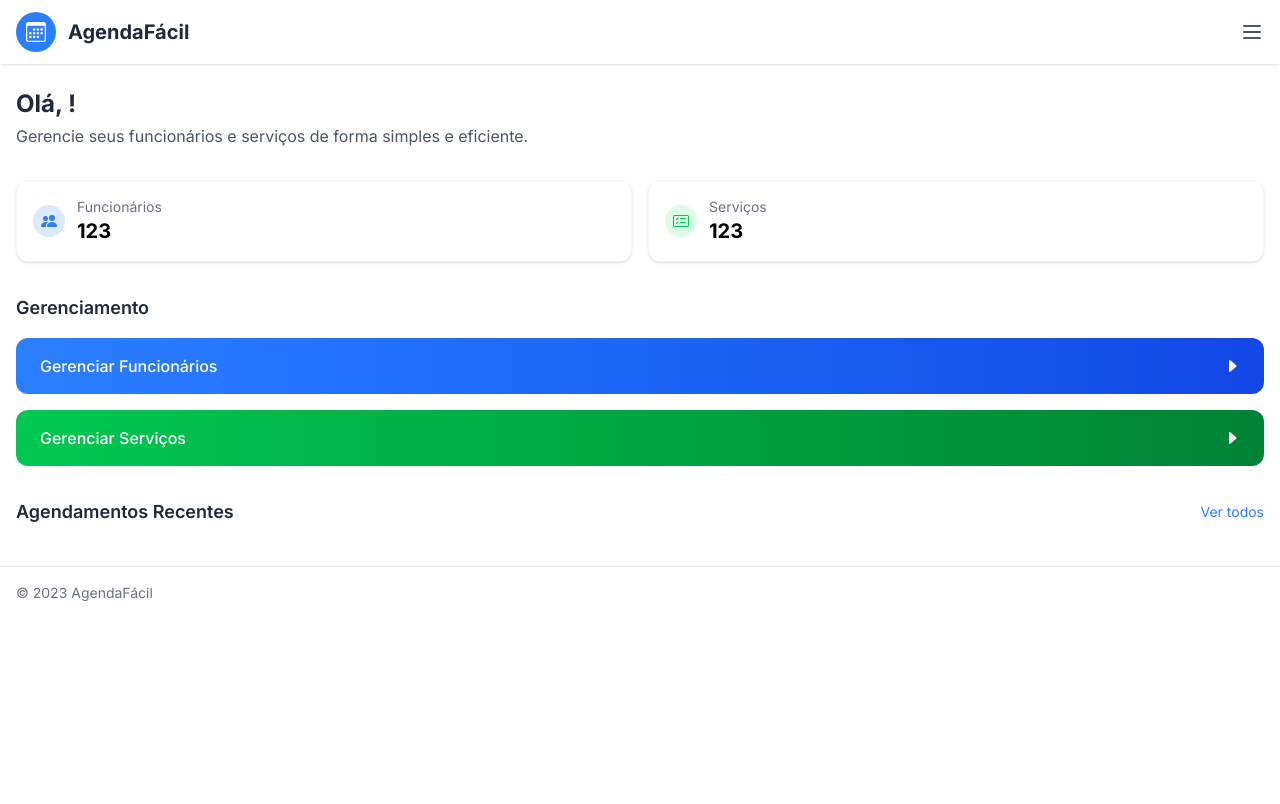
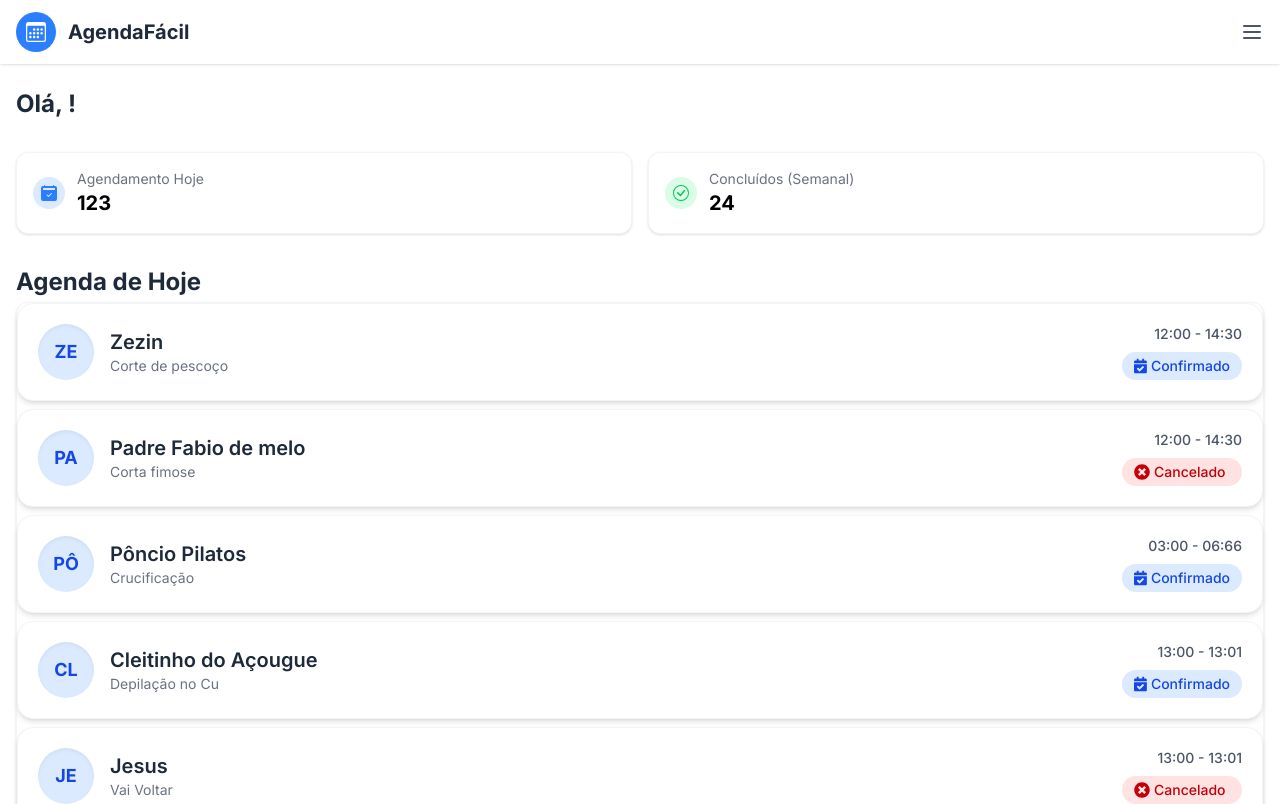
Before and after one commit to leonvaloes/agenda-do-barbeiro-front, a Next.js app: page /admin/funcionario in a window 1280 px wide. Shown: the top 804 px of the page. Built offline with nearby package versions, Linux system fonts and the light colour scheme; no server answers.

Commit message:
feat: visão dos funcionarios

```diff
--- a/src/app/admin/funcionario/page.js
+++ b/src/app/admin/funcionario/page.js
@@ -3,8 +3,9 @@
 import { useEffect, useState } from 'react';
 import { useRouter } from 'next/navigation';
 
-import { BsCalendar2CheckFill, BsFillPeopleFill, BsCardChecklist, BsFillStarFill, BsCaretRightFill } from "react-icons/bs";
+import { BsCalendar2CheckFill, BsFillPeopleFill, BsCardChecklist, BsFillStarFill, BsCaretRightFill, BsCheck, BsCheckCircle } from "react-icons/bs";
 import Cookies from 'js-cookie';
+import { AppointmentList } from '@/components/appointmentCard/AppointmentList';
 
 
 function page() {
@@ -12,38 +13,91 @@ function page() {
     const [dadosAtendente, setDadosAtendente] = useState(null);
     const [dadosUserAtendente, setDadosUserAtendente] = useState(null);
 
+    const agendamentos = [
+        {
+            nome: 'Zezin',
+            servico_name: 'Corte de pescoço',
+            horario_inicio: '12:00',
+            horario_fim: '14:30',
+            status: 'confirmado',
+        },
+        {
+            nome: 'Padre Fabio de melo',
+            servico_name: 'Corta fimose',
+            horario_inicio: '12:00',
+            horario_fim: '14:30',
+            status: 'cancelado',
+        },
+        {
+            nome: 'Pôncio Pilatos',
+            servico_name: 'Crucificação',
+            horario_inicio: '03:00',
+            horario_fim: '06:66',
+            status: 'confirmado',
+        },
+        {
+            nome: 'Cleitinho do Açougue',
+            servico_name: 'Depilação no Cu',
+            horario_inicio: '13:00',
+            horario_fim: '13:01',
+            status: 'confirmado',
+        },
+        {
+            nome: 'Jesus',
+            servico_name: 'Vai Voltar',
+            horario_inicio: '13:00',
+            horario_fim: '13:01',
+            status: 'cancelado',
+        },
+        {
+            nome: 'Toninho do Cemitério',
+            servico_name: 'Enterro',
+            horario_inicio: '06:00',
+            horario_fim: 'N/A',
+            status: 'concluido',
+        },
+        {
+            nome: 'João Sem Braço',
+            servico_name: 'Manicure',
+            horario_inicio: '10:00',
+            horario_fim: '10:05',
+            status: 'concluido',
+        }
+    ];
+
+
     const router = useRouter();
     const URL = "http://localhost:3000";
 
-    const fetchGetInfoUserByAtendenteId=async(Userid)=>{
-        try{
-            const response= await fetch(`${URL}/atendente/getInfoUserByUserId/${Userid}`, {
+    const fetchGetInfoUserByAtendenteId = async (Userid) => {
+        try {
+            const response = await fetch(`${URL}/atendente/getInfoUserByUserId/${Userid}`, {
                 method: 'GET',
                 headers: {
                     'Content-Type': 'application/json'
                 }
             });
-            const data= await response.json();
+            const data = await response.json();
             setDadosUserAtendente(data[0]);
-        }catch(e){
+        } catch (e) {
             console.log(e);
         }
 
     }
 
-    const fetchGetAtendenteByIdUser=async(Userid)=>{
-        try{
-            const response= await fetch(`${URL}/atendente/getIdAtendente/${Userid}`, {
+    const fetchGetAtendenteByIdUser = async (Userid) => {
+        try {
+            const response = await fetch(`${URL}/atendente/getIdAtendente/${Userid}`, {
                 method: 'GET',
                 headers: {
                     'Content-Type': 'application/json'
                 }
             });
-            const data= await response.json();
+            const data = await response.json();
             setDadosAtendente(data);
             fetchGetInfoUserByAtendenteId(Userid);
 
-        }catch(e){
+        } catch (e) {
             console.log(e);
         }
     }
@@ -60,78 +114,43 @@ function page() {
                     <h2 className="text-2xl font-bold text-gray-800 mb-1">
                         Olá, {dadosUserAtendente?.nome}!
                     </h2>
-                    <p className="text-gray-600">Gerencie seus funcionários e serviços de forma simples e eficiente.</p>
                 </section>
                 <section className="grid grid-cols-2 gap-4 mb-8">
                     <div className="bg-white p-4 rounded-xl shadow-sm border border-gray-100 hover:-translate-y-1 hover:shadow-md transition-all duration-300">
                         <div className="flex items-center">
                             <div className="p-2 bg-blue-100 rounded-full text-blue-500 mr-3">
-                                <i className="fas fa-users"><BsFillPeopleFill />
+                                <i className="fas fa-users"><BsCalendar2CheckFill />
                                 </i>
                             </div>
                             <div>
-                                <p className="text-sm text-gray-500">Funcionários</p>
+                                <p className="text-sm text-gray-500">Agendamento Hoje</p>
                                 <h3 className="text-xl font-bold">123</h3>
                             </div>
                         </div>
                     </div>
+                    <div>
                         <div className="bg-white p-4 rounded-xl shadow-sm border border-gray-100 hover:-translate-y-1 hover:shadow-md transition-all duration-300">
                             <div className="flex items-center">
                                 <div className="p-2 bg-green-100 rounded-full text-green-500 mr-3">
-                                <i><BsCardChecklist /></i>
+                                    <i className='fas fa-users'><BsCheckCircle /></i>
                                 </div>
                                 <div>
-                                <p className="text-sm text-gray-500">Serviços</p>
-                                <h3 className="text-xl font-bold">123</h3>
+                                    <p className="text-sm text-gray-500">Concluídos (Semanal)</p>
+                                    <h3 className="text-xl font-bold">24</h3>
+                                </div>
                             </div>
                         </div>
                     </div>
                 </section>
-                <section className="mb-8">
-                    <h3 className="text-lg font-semibold text-gray-800 mb-4">Gerenciamento</h3>
-
-                    <div className="space-y-4">
-                        <button className="w-full py-4 px-6 rounded-xl text-white font-medium cursor-pointer flex items-center justify-between transition-all duration-300 bg-gradient-to-r from-blue-500 to-blue-700 hover:from-blue-700 hover:to-blue-500"
-                            // onClick={() => abrirModalFunc()}
-                        >
-                            <span>Gerenciar Funcionários</span>
-                            <span><BsCaretRightFill /></span>
-                        </button>
-                        <button
-                            className="w-full py-4 px-6 rounded-xl cursor-pointer text-white font-medium flex items-center justify-between transition-all duration-300 bg-gradient-to-r from-green-500 to-green-700 hover:from-green-700 hover:to-green-500"
-                            // onClick={() => {
-                            //     router.push(`/admin/empresa/dadosAtendente/servicos/${dadosUserEmpresa?.id}`);
-                            // }}
-                        >
-                            <span>Gerenciar Serviços</span>
-                            <span><BsCaretRightFill /></span>
-                        </button>
-                    </div>
-                </section>
-                <section>
-                    <div className="flex justify-between items-center mb-4">
-                        <h3 className="text-lg font-semibold text-gray-800">Agendamentos Recentes</h3>
-                        <a href="#" className="text-blue-500 text-sm">Ver todos</a>
-                    </div>
-                    <div className="bg-white rounded-xl shadow-sm overflow-hidden">
-                        <div className="divide-y divide-gray-100">
-
+                <div className='mb-8'>
+                    <h2 className="text-2xl font-bold text-gray-800 mb-1">
+                        Agenda de Hoje
+                    </h2>
+                    <div className='w-full bg-white rounded-xl shadow-sm border border-gray-100 hover:-translate-y-1 hover:shadow-md transition-all duration-300'>
+                        <AppointmentList agendamentos={agendamentos} />
                     </div>
                 </div>
-                </section>
             </main>
-            <footer className="bg-white border-t border-gray-200 py-4">
-                <div className="container mx-auto px-4">
-                    <div className="flex justify-between items-center">
-                        <p className="text-gray-500 text-sm">© 2023 AgendaFácil</p>
-                        <div className="flex space-x-4">
-                            <a href="#" className="text-gray-500 hover:text-blue-500"><i className="fab fa-facebook-f"></i></a>
-                            <a href="#" className="text-gray-500 hover:text-blue-400"><i className="fab fa-twitter"></i></a>
-                            <a href="#" className="text-gray-500 hover:text-pink-500"><i className="fab fa-instagram"></i></a>
-                        </div>
-                    </div>
-                </div>
-            </footer>
         </>
     );
 }
--- /dev/null
+++ b/src/components/appointmentCard/AppointmentCard.jsx
@@ -0,0 +1,53 @@
+import { FaCheckCircle, FaClock, FaTimesCircle, FaCalendarCheck } from 'react-icons/fa';
+
+const statusStyles = {
+  concluido: {
+    color: 'bg-green-100 text-green-700',
+    icon: <FaCheckCircle className="w-4 h-4 mr-1" />
+  },
+  pendente: {
+    color: 'bg-yellow-100 text-yellow-700',
+    icon: <FaClock className="w-4 h-4 mr-1" />
+  },
+  cancelado: {
+    color: 'bg-red-100 text-red-700',
+    icon: <FaTimesCircle className="w-4 h-4 mr-1" />
+  },
+  confirmado: {
+    color: 'bg-blue-100 text-blue-700',
+    icon: <FaCalendarCheck className="w-4 h-4 mr-1" />
+  }
+};
+
+export function AppointmentCard({ nome, servico_name, horario_inicio, horario_fim, status }) {
+  const initials = nome.slice(0, 2).toUpperCase();
+  const statusData = statusStyles[status] || {};
+
+  return (
+    <div className="bg-white p-5 rounded-2xl shadow-md border border-gray-100 hover:-translate-y-1 hover:shadow-lg transition-all duration-300">
+      <div className="flex justify-between items-center">
+        {/* Avatar + Info */}
+        <div className="flex items-center">
+          <div className="w-14 h-14 bg-blue-100 rounded-full flex items-center justify-center text-blue-700 font-bold text-lg mr-4 shadow-inner">
+            {initials}
+          </div>
+          <div>
+            <h3 className="text-xl font-semibold text-gray-800">{nome}</h3>
+            <p className="text-sm text-gray-500">{servico_name}</p>
+          </div>
+        </div>
+
+        {/* Time + Status */}
+        <div className="text-right">
+          <div className="text-sm text-gray-600 font-medium">
+            {horario_inicio} - {horario_fim}
+          </div>
+          <div className={`mt-2 inline-flex items-center rounded-full px-3 py-1 text-sm font-medium ${statusData.color} w-30`}>
+            {statusData.icon}
+            {status.charAt(0).toUpperCase() + status.slice(1)}
+          </div>
+        </div>
+      </div>
+    </div>
+  );
+}
--- /dev/null
+++ b/src/components/appointmentCard/AppointmentList.jsx
@@ -0,0 +1,11 @@
+import { AppointmentCard } from './AppointmentCard';
+
+export function AppointmentList({ agendamentos }) {
+  return (
+    <div className="flex w-full flex-col gap-2">
+      {agendamentos.map((agendamento, index) => (
+        <AppointmentCard key={index} {...agendamento} />
+      ))}
+    </div>
+  );
+}
```
Also changed, not shown: src/components/Table/table.jsx (deleted). Lines whose indentation alone changed are shown as unchanged.
